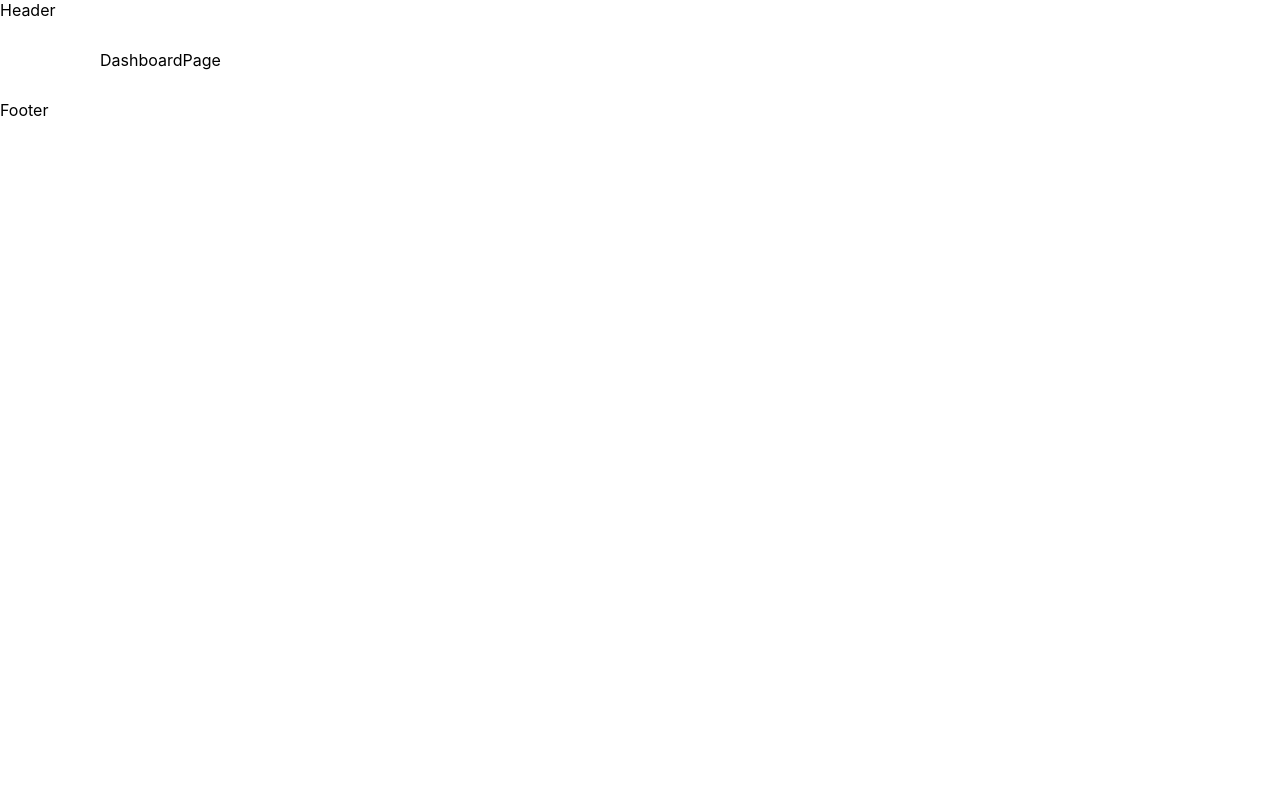
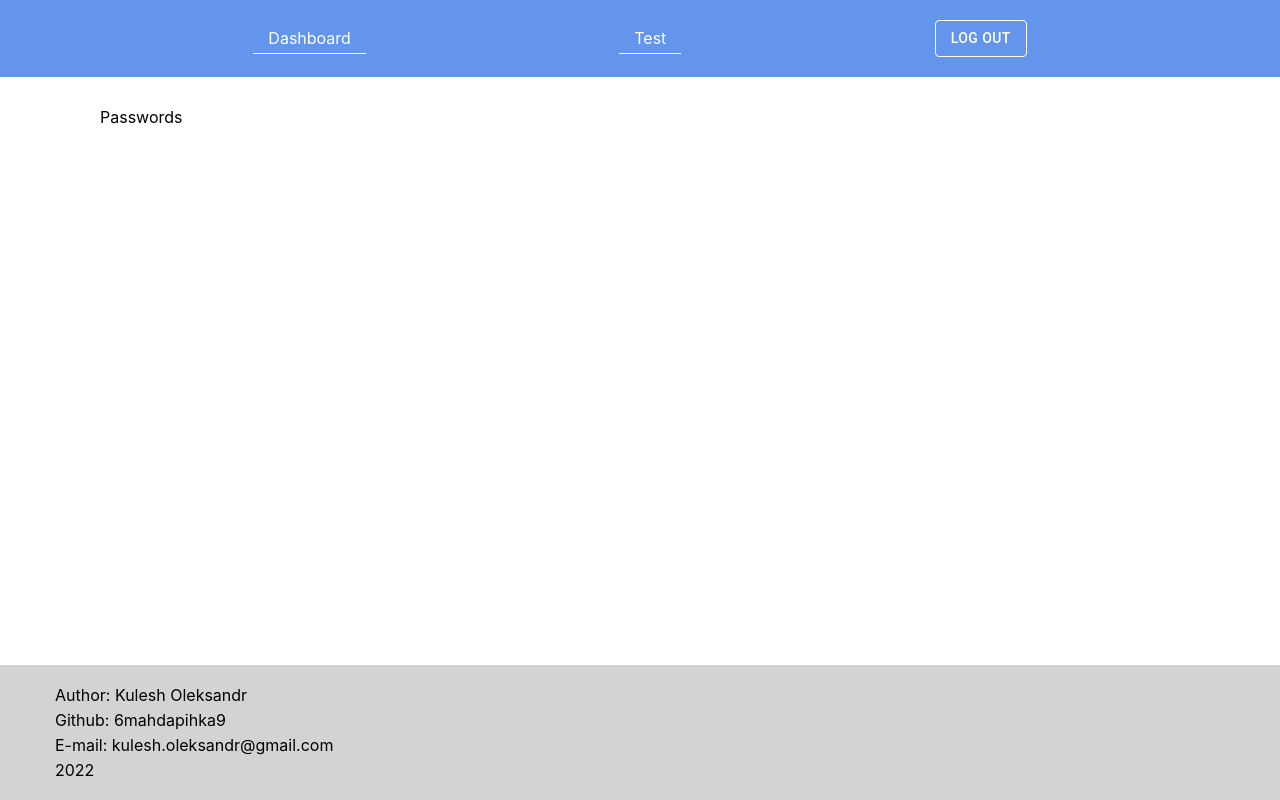
Before and after one commit to 6mahdapihka9/GBSFO_test_task, a React (Create React App) app in the folder frontend/: page /dashboard in a window 1280 px wide. Built offline with nearby package versions, Linux system fonts and the light colour scheme.

Commit message:
updated main structural components footer, header, navbar

```diff
--- a/frontend/src/components/pages/DashboardPage.tsx
+++ b/frontend/src/components/pages/DashboardPage.tsx
@@ -3,7 +3,7 @@ import React from 'react';
 const DashboardPage = () => {
   return (
     <div>
-      DashboardPage
+      Passwords
     </div>
   );
 };
--- a/frontend/src/components/structural/Footer.tsx
+++ b/frontend/src/components/structural/Footer.tsx
@@ -1,11 +1,26 @@
 import React from 'react';
+import { Box, styled } from '@mui/material';
 
-const Footer = () => {
-  return (
-    <div>
-      Footer
-    </div>
-  );
-};
+const AbsoluteFooter = styled('footer')`
+  margin-top: auto;
+  background-color: lightgray;
+  width: 100%;
+`;
+
+const MarginedTypography = styled(Box)`
+  width: fit-content;
+  margin: 5px;
+`;
+
+const Footer = () => (
+  <AbsoluteFooter>
+    <Box sx={{ m: '20px 50px' }}>
+      <MarginedTypography>Author: Kulesh Oleksandr</MarginedTypography>
+      <MarginedTypography>Github: 6mahdapihka9</MarginedTypography>
+      <MarginedTypography>E-mail: kulesh.oleksandr@gmail.com</MarginedTypography>
+      <MarginedTypography>2022</MarginedTypography>
+    </Box>
+  </AbsoluteFooter>
+);
 
 export default Footer;
--- a/frontend/src/components/structural/Header.tsx
+++ b/frontend/src/components/structural/Header.tsx
@@ -1,11 +1,16 @@
 import React from 'react';
+import { styled } from '@mui/material';
+import NavBar from './NavBar';
 
-const Header = () => {
-  return (
-    <div>
-      Header
-    </div>
-  );
-};
+const StyledHeader = styled('header')`
+  padding: 20px 0;
+  background-color: cornflowerblue;
+`;
+
+const Header = () => (
+  <StyledHeader>
+    <NavBar />
+  </StyledHeader>
+);
 
 export default Header;
--- /dev/null
+++ b/frontend/src/components/structural/NavBar.tsx
@@ -0,0 +1,72 @@
+import React from 'react';
+import { Link, useNavigate } from 'react-router-dom';
+import { styled, Button } from '@mui/material';
+
+const FancyNav = styled('nav')`
+  display: flex;
+  justify-content: space-evenly;
+  align-items: center;
+`;
+
+const WhiteLink = styled(Link)`
+  color: white;
+  padding: 5px 15px;
+  text-decoration: none;
+  border-bottom: 1px solid white;
+  transition: border-color 300ms;
+  &:hover {
+    border-color: transparent;
+  }
+`;
+
+const LinkGroup = styled('div')`
+  color: white;
+`;
+
+const LinkButton = styled(Button)`
+  color: white;
+  border-color: white;
+  &:hover {
+    border-color: transparent;
+  }
+`;
+
+const NavBar = () => {
+  const navigate = useNavigate();
+
+  const signOut = () => {};
+  const isAuthorized = true;
+
+  const handleLogout = (e: any) => {
+    e.preventDefault();
+    signOut();
+    navigate('/');
+  };
+
+  const handleAuth = (str: string, e: any) => {
+    e.preventDefault();
+    navigate(str);
+  };
+
+  return (
+    <FancyNav>
+      <WhiteLink to="/dashboard">Dashboard</WhiteLink>
+      <WhiteLink to="/test">Test</WhiteLink>
+      <LinkGroup>
+        {
+          isAuthorized
+            ? (<LinkButton variant="outlined" onClick={handleLogout}>Log out</LinkButton>)
+            : (
+              <>
+                <LinkButton variant="outlined" onClick={(e) => handleAuth('/auth/login', e)}>Sign in</LinkButton>
+                {' | '}
+                <LinkButton variant="outlined" onClick={(e) => handleAuth('/auth/registration', e)}>Sign up</LinkButton>
+              </>
+            )
+        }
+      </LinkGroup>
+    </FancyNav>
+  );
+};
+
+export default NavBar;
```
